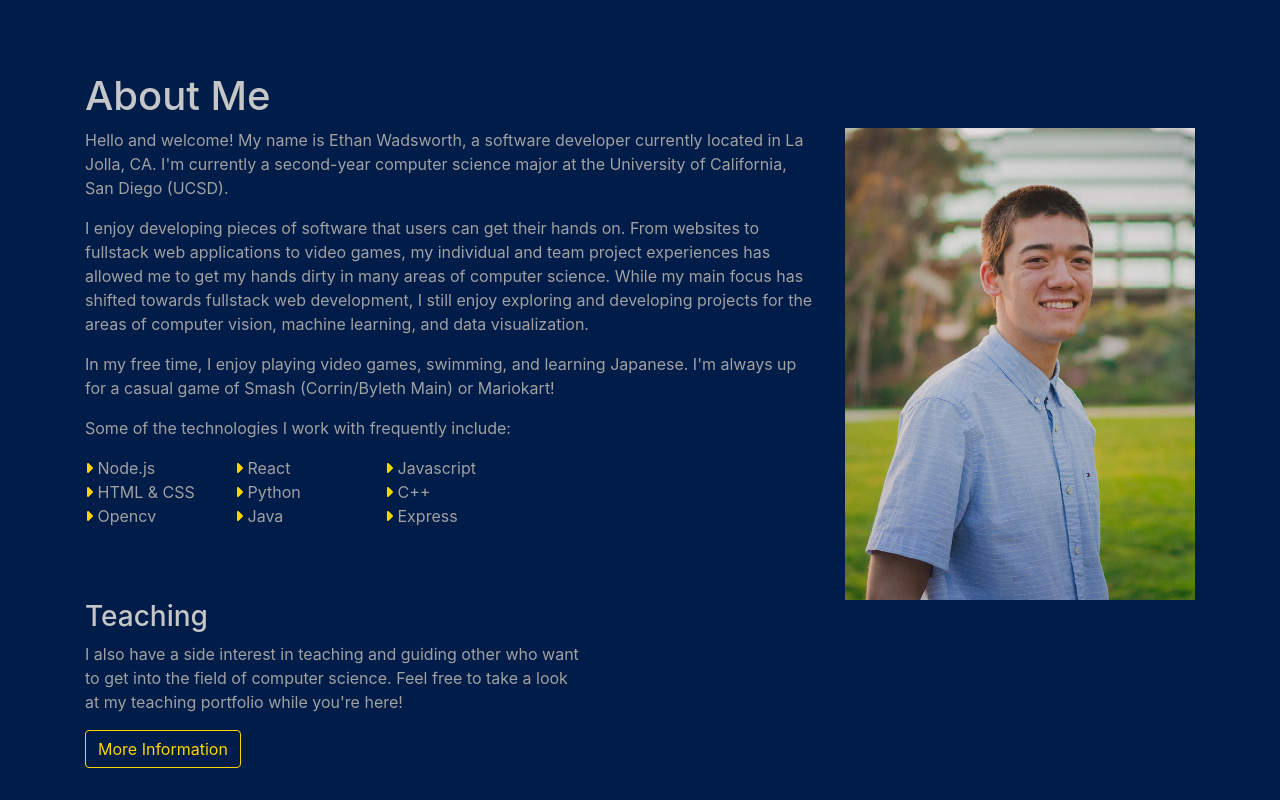
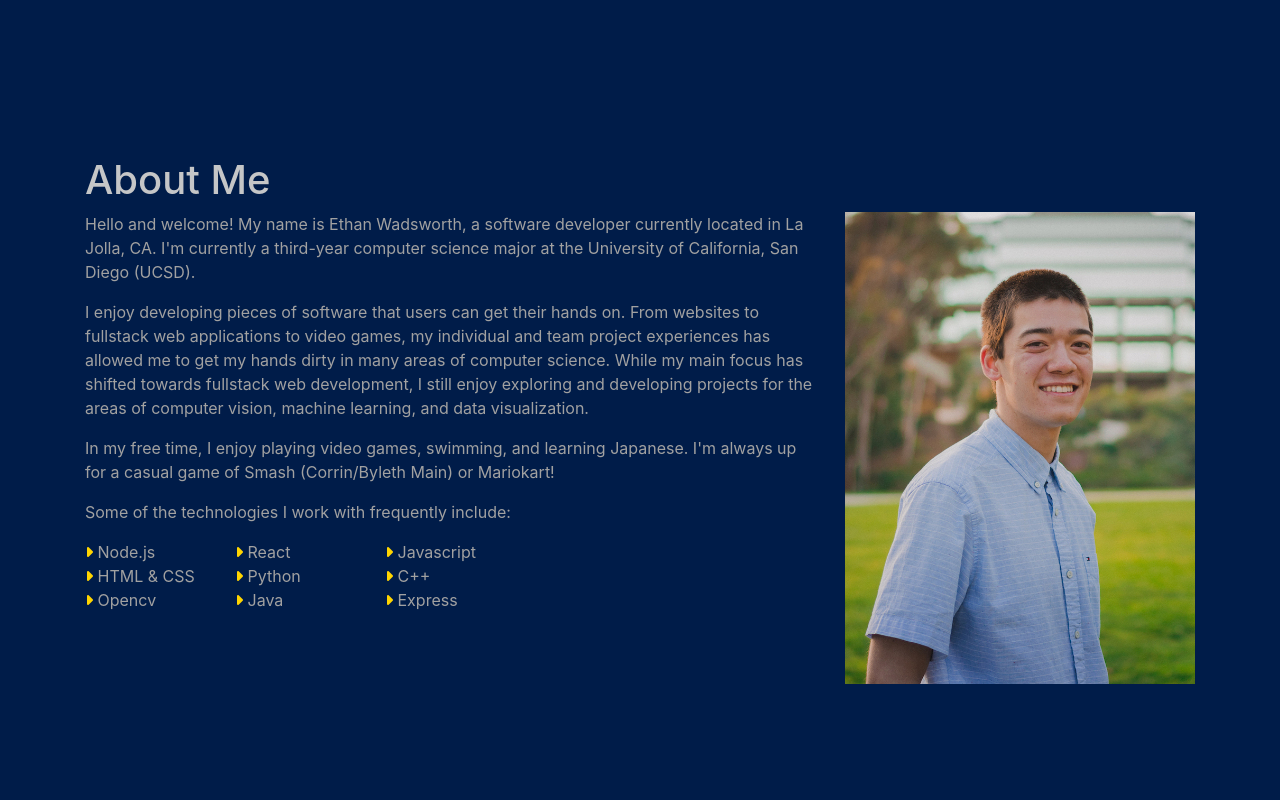
Before and after one commit to EthanWadsworth/ethanwadsworth.github.io, a plain HTML site: page index.html in a window 1280 px wide. Shown: the part 780-1580 px from the top of the page. Drawn offline with nearby package versions, Linux system fonts and the light colour scheme.

Commit message:
removed teadching section

```diff
--- a/index.html
+++ b/index.html
@@ -36,9 +36,9 @@
             <li class="nav-item active">
                 <a class="nav-link" href="#contact">Contact <span class="sr-only">(current)</span></a>
             </li>
-            <li class="nav-item">
+            <!-- <li class="nav-item">
                 <a class="nav-link" href="./extensions/html/teaching.html">Teaching</a>
-            </li>
+            </li> -->
             <!-- <li class="nav-item dropdown">
                 <a class="nav-link dropdown-toggle" href="#" id="navbarDropdown" role="button" data-toggle="dropdown" aria-haspopup="true" aria-expanded="false">
                 Dropdown
@@ -84,7 +84,7 @@
             <div class="col-md-8">
                 <p class="text">
                     Hello and welcome! My name is Ethan Wadsworth, a software developer currently located in La Jolla, CA.
-                    I'm currently a second-year computer science major at the University of California, San Diego (UCSD).
+                    I'm currently a third-year computer science major at the University of California, San Diego (UCSD).
                 </p>
                 <p class="text">
                     I enjoy developing pieces of software that users can get their hands on. From websites to fullstack web applications to video games,
@@ -141,7 +141,7 @@
             </div>
         </div>
         <!-- Teaching Plug LMAO -->
-        <div class="teaching-section">
+        <!-- <div class="teaching-section">
             <h3>Teaching</h3>
             <p class="text">
                 I also have a side interest in teaching and guiding other who want to get into the field of computer science. Feel free to take
@@ -150,7 +150,7 @@
             <a href="./extensions/html/teaching.html">
                 <button type="button" class="btn contact-btn highlight btn-outline-warning">More Information</button>
             </a>
-        </div>
+        </div> -->
     </section>
 
     <!-- Section for Dota Pocket Client and Smart Cookbook -->
```
